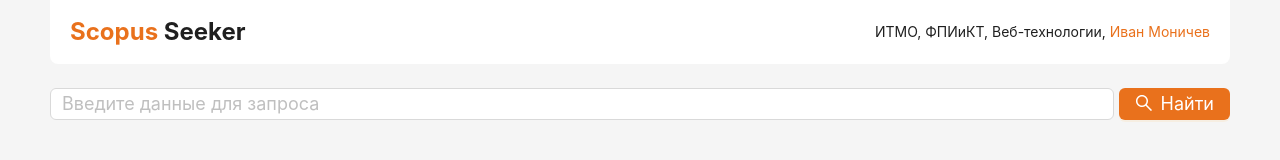
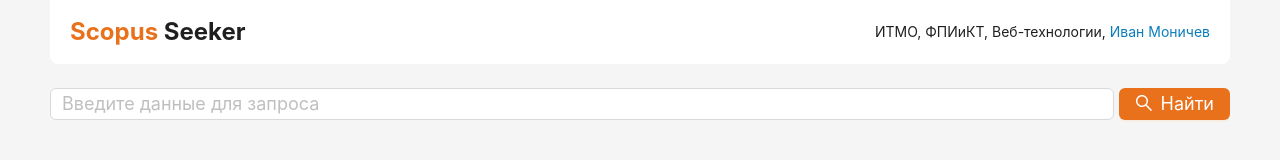
Before and after one commit to IvanMonichev/scopus-seeker, a React (Vite) app: page / in a window 1280 px wide. Shown: the top 160 px of the page. Built offline with nearby package versions, Linux system fonts and the light colour scheme.

Commit message:
feat: add link to my profile on isu

```diff
--- a/src/share/layout/header/header.tsx
+++ b/src/share/layout/header/header.tsx
@@ -10,7 +10,10 @@ const Header: FC = () => (
         <span className={styles['accent']}>Scopus</span> Seeker
       </h1>
       <Typography.Text>
-        ИТМО, ФПИиКТ, Веб-технологии, <span className={styles['accent']}>Иван Моничев</span>
+        ИТМО, ФПИиКТ, Веб-технологии,{' '}
+        <Typography.Link target='_blank' href='https://isu.ifmo.ru/person/466757' className={styles['accent']}>
+          Иван Моничев
+        </Typography.Link>
       </Typography.Text>
     </Flex>
   </Layout.Header>
```
